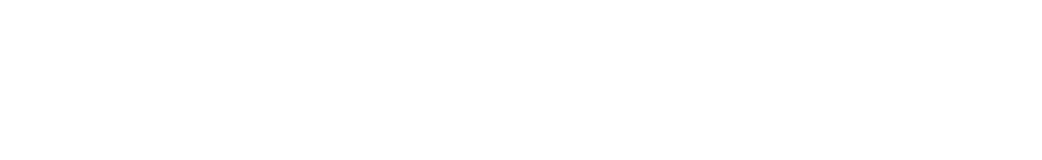
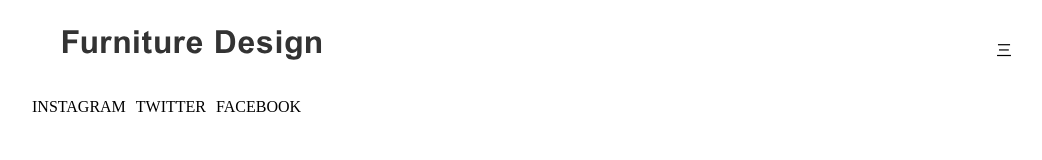
Before and after one commit to o-shinichi/web-practical-training, a plain HTML site: page company.html in a window 1280 px wide. Shown: the whole page, without its empty margins (118-1160 px from the left). Drawn offline with nearby package versions, Linux system fonts and the light colour scheme; some packages are replaced by stand-ins of ours.

Commit message:
companyの骨組みを作成

```diff
--- a/company.html
+++ b/company.html
@@ -12,6 +12,33 @@
         <script src="js/main.js"></script>
     </head>
     <body>
+        <header id="header" class="wrapper">
+            <h1 class="site-title">
+                <a href="index.html"><img src="img/logo.svg" alt="Furniture Design"></a>
+            </h1>
+            <navi>
+                三
+            </navi>
+        </header>
+        <main>
+            <div class="content wrapper">
+                <h1 class="page-title"></h1>
+                <div id="company">
+                    <table class="map">
 
+                    </table>
+                    <div class="map">
+
+                    </div>
+                </div>
+            </div>
+        </main>
+        <footer id="footer" class="wrapper">
+            <ul class="menu">
+                <li>INSTAGRAM</li>
+                <li>TWITTER</li>
+                <li>FACEBOOK</li>
+            </ul>
+        </footer>
     </body>
 </html>
```
